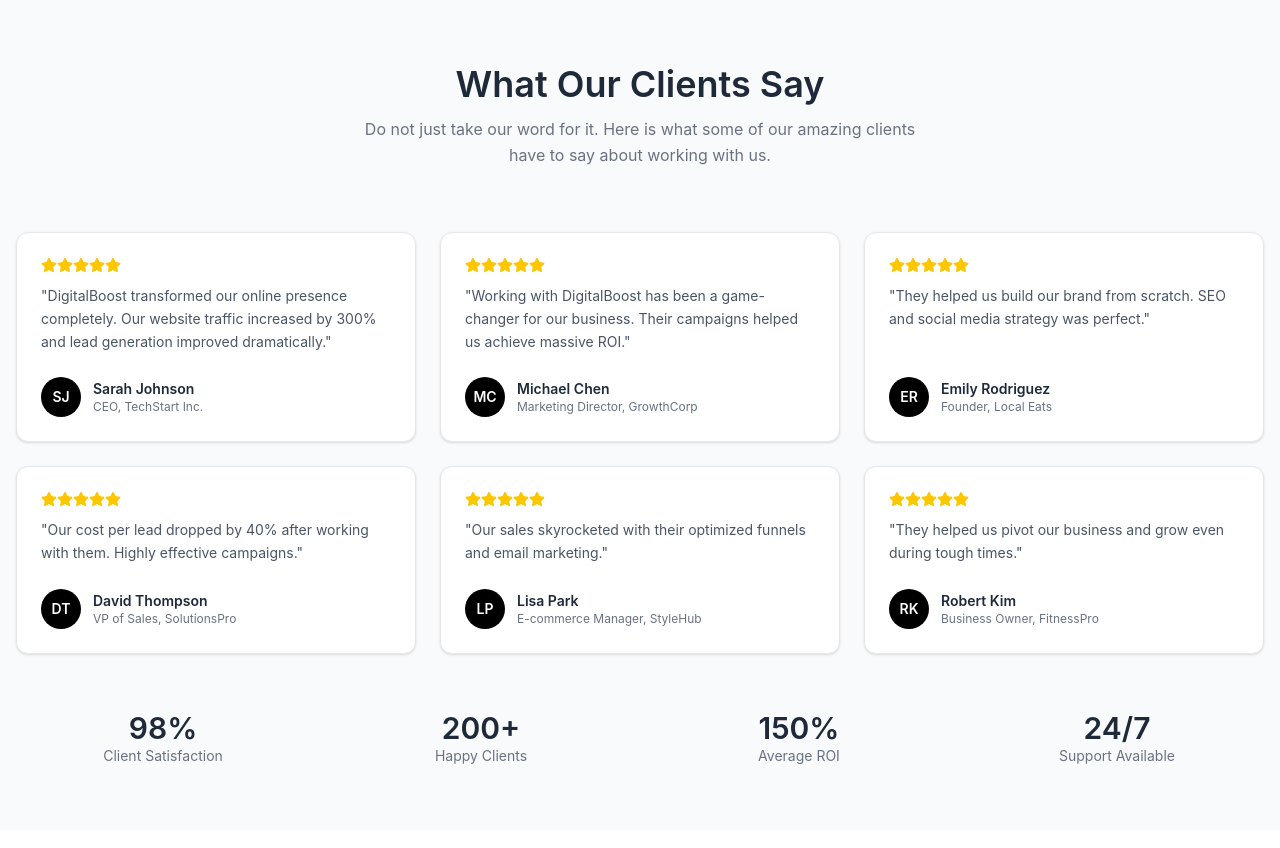
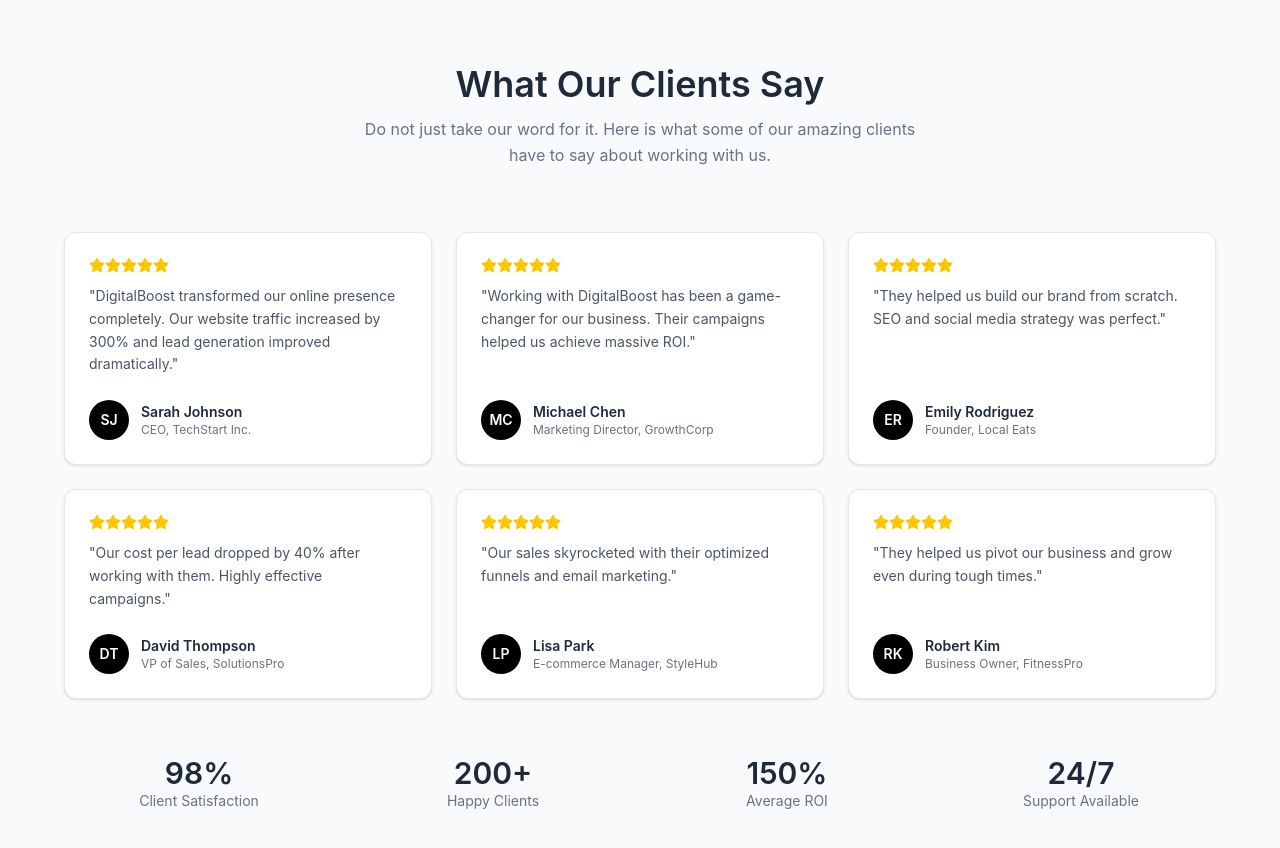
Before and after one commit to gayathri23-y/Agency-digital-market, a React (Vite) app: page / in a window 1280 px wide. Shown: the top 848 px of the page. Built offline with nearby package versions, Linux system fonts and the light colour scheme.

Commit message:
px changes

```diff
--- a/src/Components/Testimonal.jsx
+++ b/src/Components/Testimonal.jsx
@@ -74,7 +74,7 @@ const testimonials = [
 // 🔥 MAIN COMPONENT
 export default function TestimonialSection() {
   return (
-    <section className="bg-[#f9fafb] py-12 sm:py-16 px-4">
+    <section className="bg-[#f9fafb] py-12 sm:py-16 px-16">
       <div className="max-w-7xl mx-auto">
 
         {/* Heading */}
```
